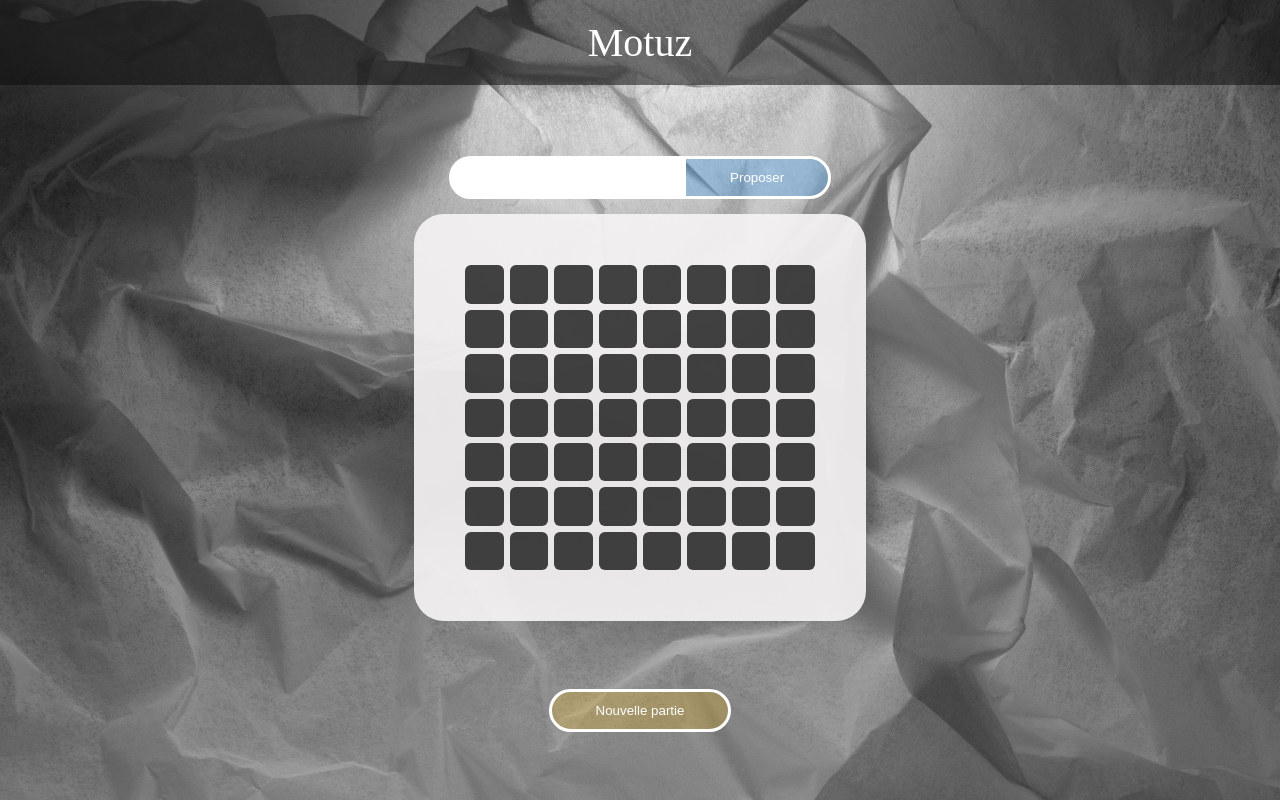
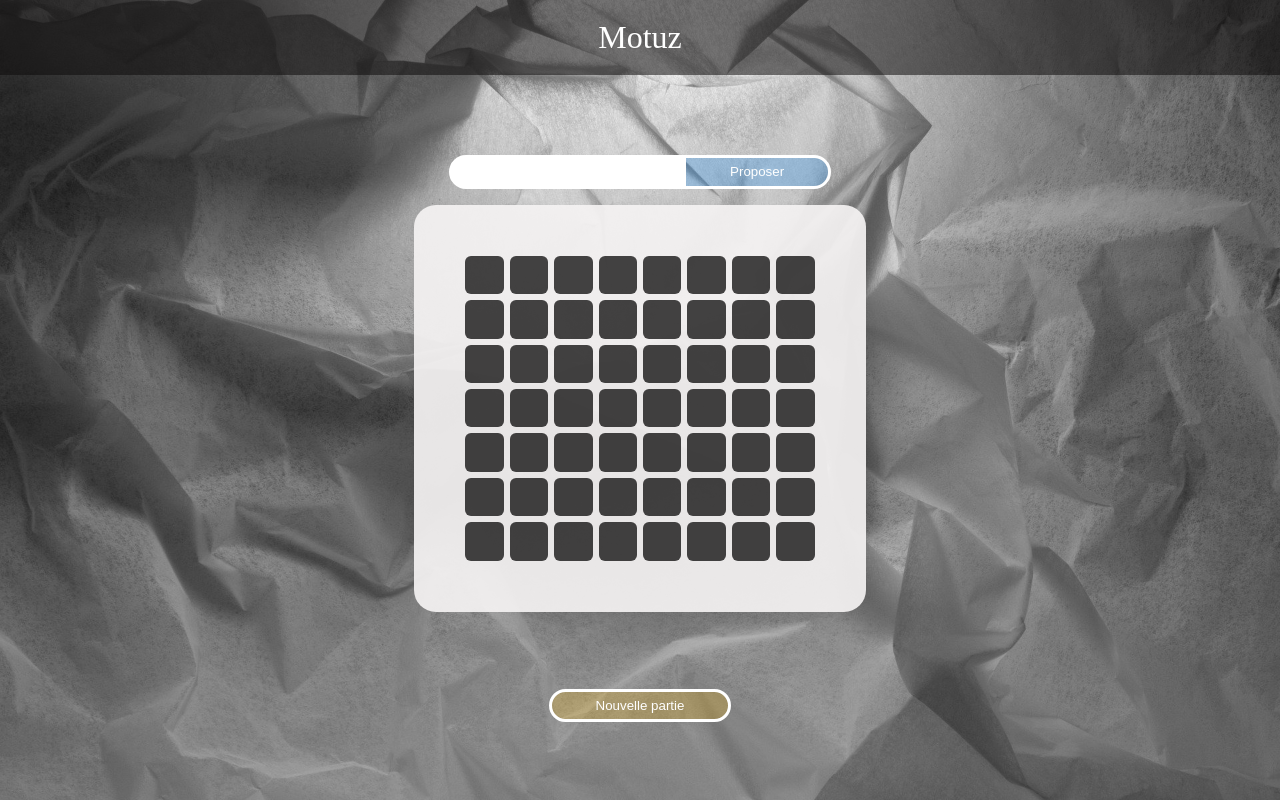
Before and after one commit to TimotheeGimbert/motuz, a website built with webpack: page index.html in a window 1280 px wide. Built offline with Linux system fonts and the light colour scheme.

Commit message:
remove wrong at initialize

```diff
--- a/src/js/index.js
+++ b/src/js/index.js
@@ -28,7 +28,7 @@ const main = () => {
           [...Array(nbLetters)].map( () => line.innerHTML += `<div class="box"></div>` );
         });
       }
-
+      document.getElementsByClassName('input')[0].classList.remove('wrongInput');
       document.getElementById('submitButton').style.display = 'flex';
       document.getElementsByTagName('input')[0].value = '';
       wordToFind = generateWord();
--- a/src/style/index.scss
+++ b/src/style/index.scss
@@ -24,7 +24,7 @@ body {
     padding: 1.5% 0;
     background-color: $dark-opac;
     color: white;
-    font-size: 2.5em;
+    font-size: 2em;
     text-align: center;
   }
 
@@ -71,7 +71,7 @@ body {
 .board {
   padding: 6vh;
   background-color: $light-opac;
-  border-radius: 30px;
+  border-radius: 22px;
   display: flex;
   flex-direction: column;
 
@@ -114,7 +114,7 @@ body {
 }
 
 button {
-  padding: 11px 44px;
+  padding: 6px 44px;
   border-radius: 30px;
   background-color: #2893f04b;
   color: white;
```
Also changed, not shown: dist/bundle.css, dist/bundle.js.
